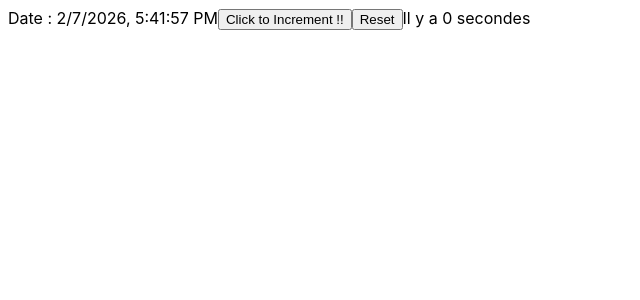
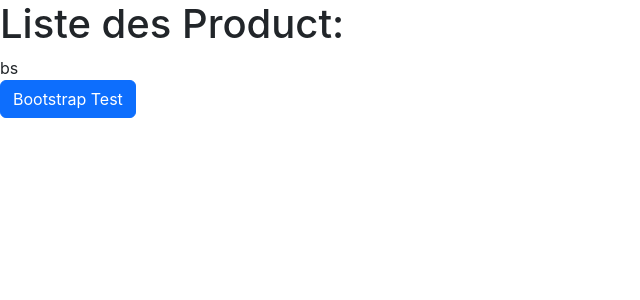
Before and after one commit to zikou058/Leren-React-js, a React (Create React App) app: page / in a window 1280 px wide. Shown: the top 300 px of the page, without its empty margins (0-640 px from the left). Built offline with nearby package versions, Linux system fonts and the light colour scheme.

Commit message:
update the folder

```diff
--- a/package.json
+++ b/package.json
@@ -7,6 +7,7 @@
     "@testing-library/jest-dom": "^6.9.1",
     "@testing-library/react": "^16.3.2",
     "@testing-library/user-event": "^13.5.0",
+    "bootstrap": "^5.3.8",
     "react": "^19.2.4",
     "react-dom": "^19.2.4",
     "react-scripts": "5.0.1",
--- /dev/null
+++ b/src/TP/Product.jsx
@@ -0,0 +1,7 @@
+
+export default function Product() {
+    return <div>
+        <h1>Liste des Product: </h1>
+        bs
+    </div>
+}
--- a/src/index.js
+++ b/src/index.js
@@ -1,10 +1,13 @@
 import React from 'react';
 import ReactDOM from 'react-dom/client';
+import 'bootstrap/dist/css/bootstrap.min.css';
 import './index.css';
-//import App from './App';
+import Product from './TP/Product';
+import Appp from './test_bootstrap/Appp';
 //import Counter from './Counter/Counter';
 //import { ToggleName } from './toggle/toggleName';
-import Counter from './Counter/Counter';
+// import Counter from './Counter/Counter';
+
 const root = ReactDOM.createRoot(document.getElementById('root'));
 //const fruitsArray = ['Lemon', 'Stron', 'Tomate', 'Banan'];
 root.render(
@@ -20,7 +23,9 @@
     {/*<Counter /> */}
     {/* <Counter defaultValue={2} incrementBy={3} /> */}
     {/* <Form /> */}
-    <Counter defaultValue={0} />
+    {/* <Counter defaultValue={0} /> */}
+    <Product />
+    <Appp />
 
   </React.StrictMode>
 );
--- /dev/null
+++ b/src/test_bootstrap/Appp.js
@@ -0,0 +1,8 @@
+
+export default function Appp() {
+  return (
+    <div className="App">
+      <button className="btn btn-primary">Bootstrap Test</button>
+    </div>
+  );
+}
```
Also changed, not shown: 1 other file (tests, documents, lock files or other folders).
